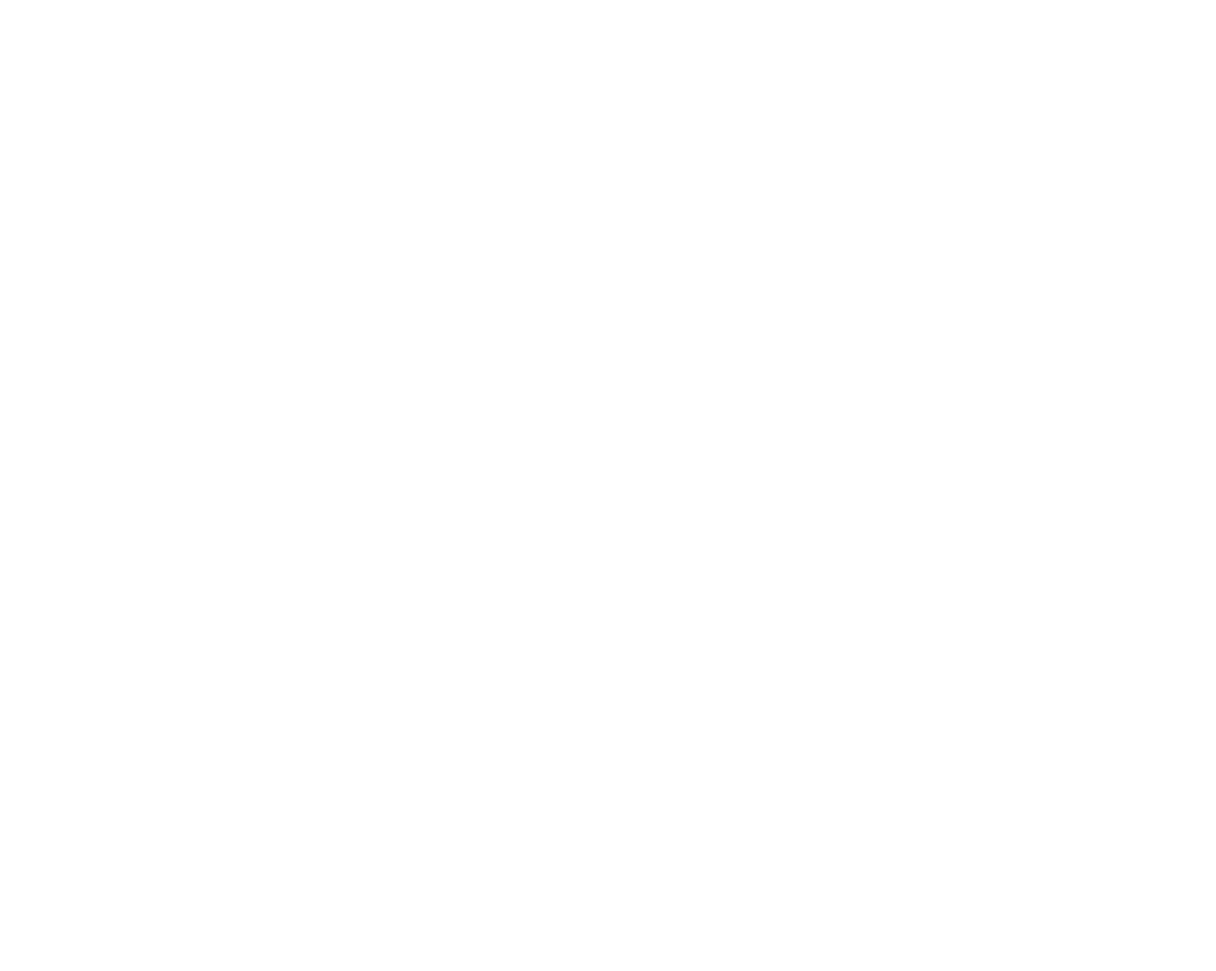
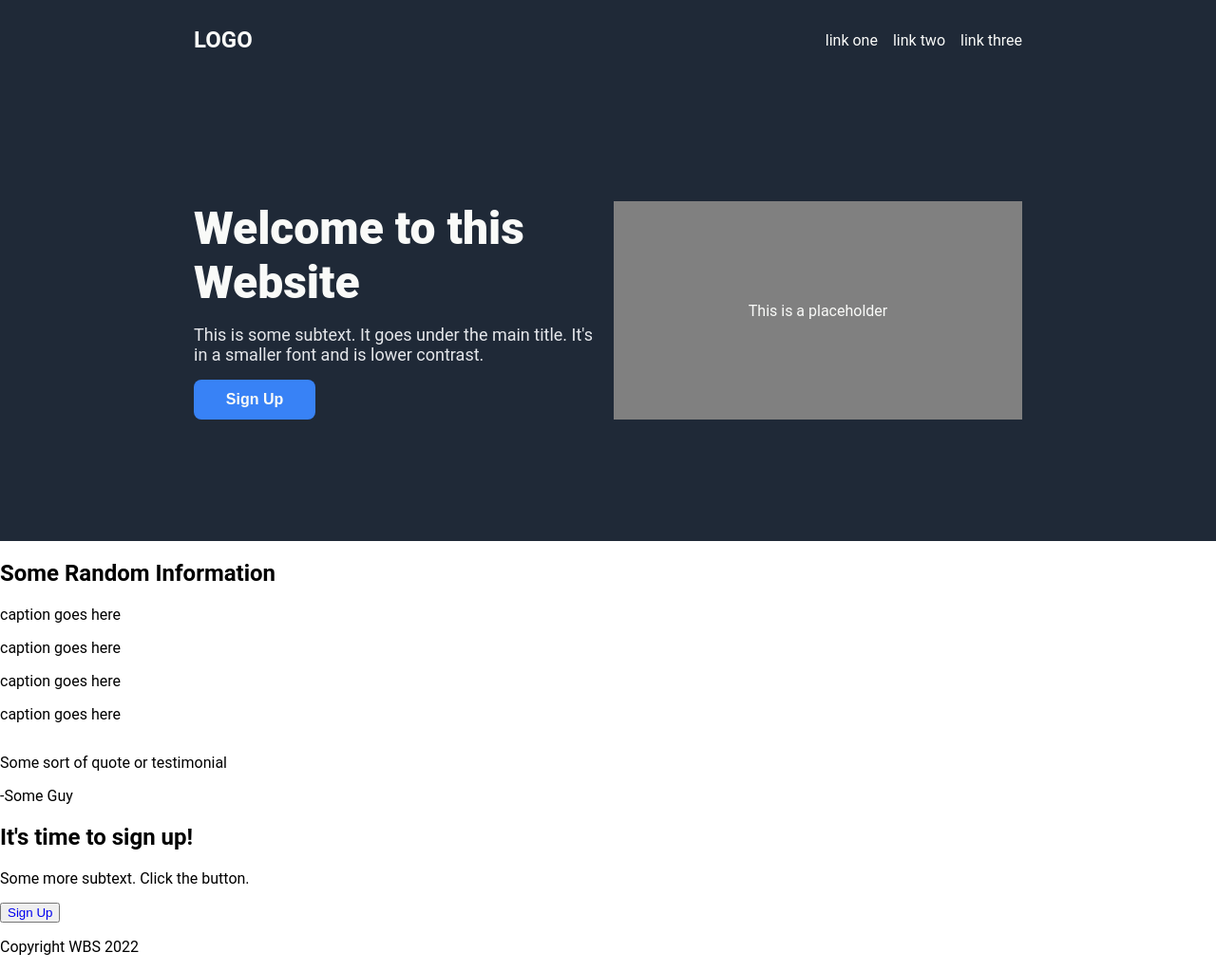
Before and after one commit to willbond1/Odin-Landing, a plain HTML site: page index.html in a window 1280 px wide. Shown: the whole page at 95% size. Before the commit the page ends 800 px from the top, so only its background shows below. Drawn offline with Linux system fonts and the light colour scheme.

Commit message:
Finished header and hero

```diff
--- a/index.html
+++ b/index.html
@@ -6,6 +6,58 @@
         <title>This is a Landing Page</title>
     </head>
     <body>
-        <!-- stuff goes here -->
+        <div class="page-top">
+            <div class="header">
+                <h1>LOGO</h1>
+                <ul>
+                    <li><a href="#">link one</a></li>
+                    <li><a href="#">link two</a></li>
+                    <li><a href="#">link three</a></li>
+                </ul>
+            </div>
+            <div class="hero">
+                <div class="container">
+                    <h2>Welcome to this Website</h2>
+                    <p>This is some subtext. It goes under the main title. It's in a smaller font and is lower contrast.</p>
+                    <button><a href="#">Sign Up</a></button>
+                </div>
+                <div class="img">This is a placeholder</div>
+            </div>
+        </div>
+        <div class="section-one">
+            <h2>Some Random Information</h2>
+            <div class="illustrations">
+                <div class="caption">
+                    <div class="img"></div>
+                    <p>caption goes here</p>
+                </div>
+                <div class="caption">
+                    <div class="img"></div>
+                    <p>caption goes here</p>
+                </div>
+                <div class="caption">
+                    <div class="img"></div>
+                    <p>caption goes here</p>
+                </div>
+                <div class="caption">
+                    <div class="img"></div>
+                    <p>caption goes here</p>
+                </div>
+            </div>
+        </div>
+        <div class="quote">
+            <p>Some sort of quote or testimonial</p>
+            <div class="source">-Some Guy</div>
+        </div>
+        <div class="section-two">
+            <div class="quote">
+                <h2>It's time to sign up!</h2>
+                <p>Some more subtext. Click the button.</p>
+                <button><a href="#">Sign Up</a></button>
+            </div>
+        </div>
+        <div class="footer">
+            <p>Copyright WBS 2022</p>
+        </div>
     </body>
 </html>
--- a/styles/index.css
+++ b/styles/index.css
@@ -0,0 +1,106 @@
+/* general page style */
+
+body {
+    display: flex;
+    flex-direction: column;
+    font-family: Roboto, sans-serif;
+    min-height: 100vh;
+    padding: 0;
+    margin: 0;
+}
+
+a {
+    text-decoration: none;
+}
+
+.page-top {
+    display: flex;
+    flex-direction: column;
+    color: #f9faf8;
+    background: #1f2937;
+    padding: 0;
+}
+
+/* header style */
+
+.header {
+    display: flex;
+    align-items: center;
+    padding: 12px;
+    justify-content: space-between;
+    margin: 0 15vw;
+}
+
+.header h1 {
+    font-size: 24px;
+}
+
+.header ul {
+    margin: 0;
+    padding: 0;
+    list-style-type: none;
+    display: flex;
+    flex-direction: row;
+    gap: 16px;
+}
+
+.header a {
+    color: #f9faf8;
+}
+
+/* hero section style */
+
+.hero {
+    display: flex;
+    margin: 0 15vw;
+    padding: 8em 12px;
+    gap: 12px;
+}
+
+.hero .container {
+    display: flex;
+    flex: 1;
+    flex-direction: column;
+    gap: 1em;
+}
+
+.hero h2 {
+    font-size: 48px;
+    font-weight: 900;
+    margin: 0;
+}
+
+.hero p {
+    font-size: 18px;
+    color: #e5e7eb;
+    margin: 0;
+}
+
+.hero button {
+    background-color: #3882f6;
+    padding: 12px;
+    width: 128px;
+    border: none;
+    border-radius: 8px;
+}
+
+.hero button:hover {
+    background-color: blue;
+}
+
+.hero button a {
+    color: #f9faf8;
+    text-decoration: none;
+    font-weight: bold;
+    font-size: 16px;
+}
+
+.hero .img {
+    display: flex;
+    flex: 1;
+    background-color: gray;
+    justify-content: center;
+    align-items: center;
+}
+
+/* section-one style */
```
